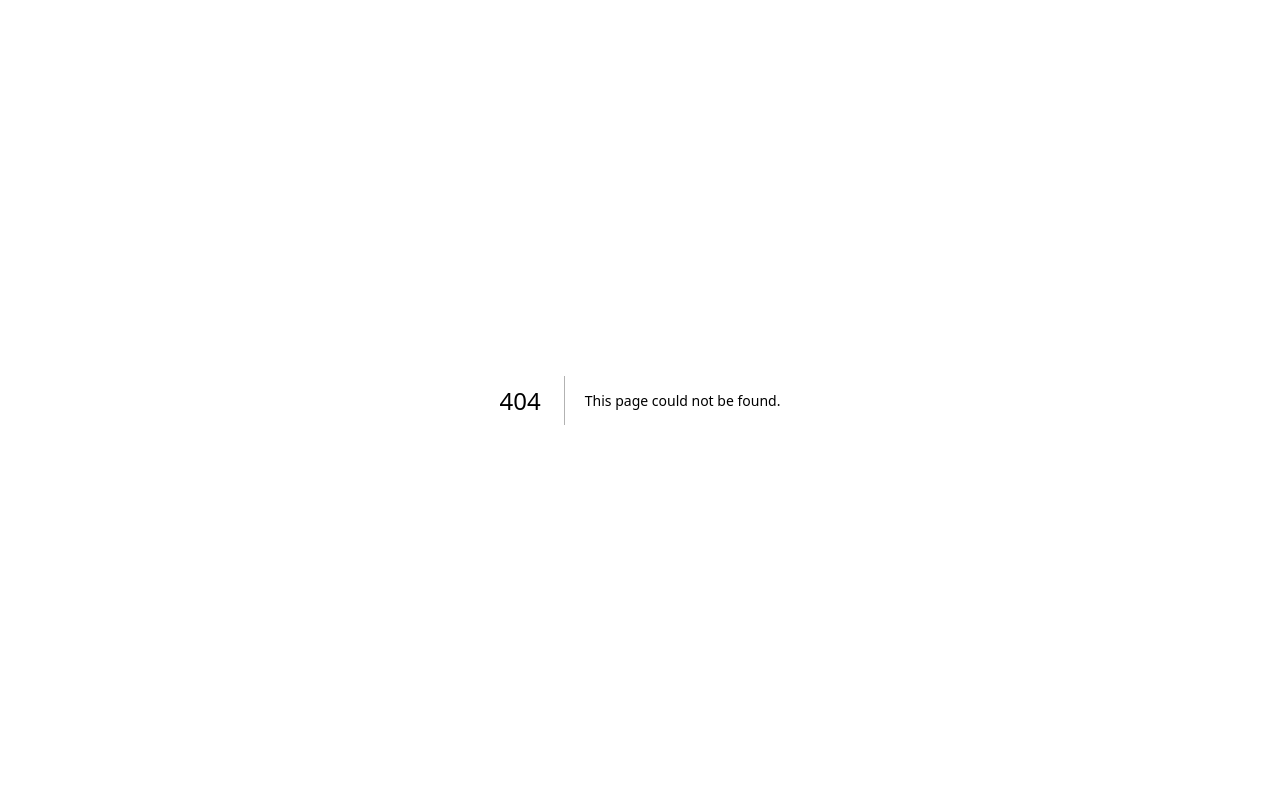
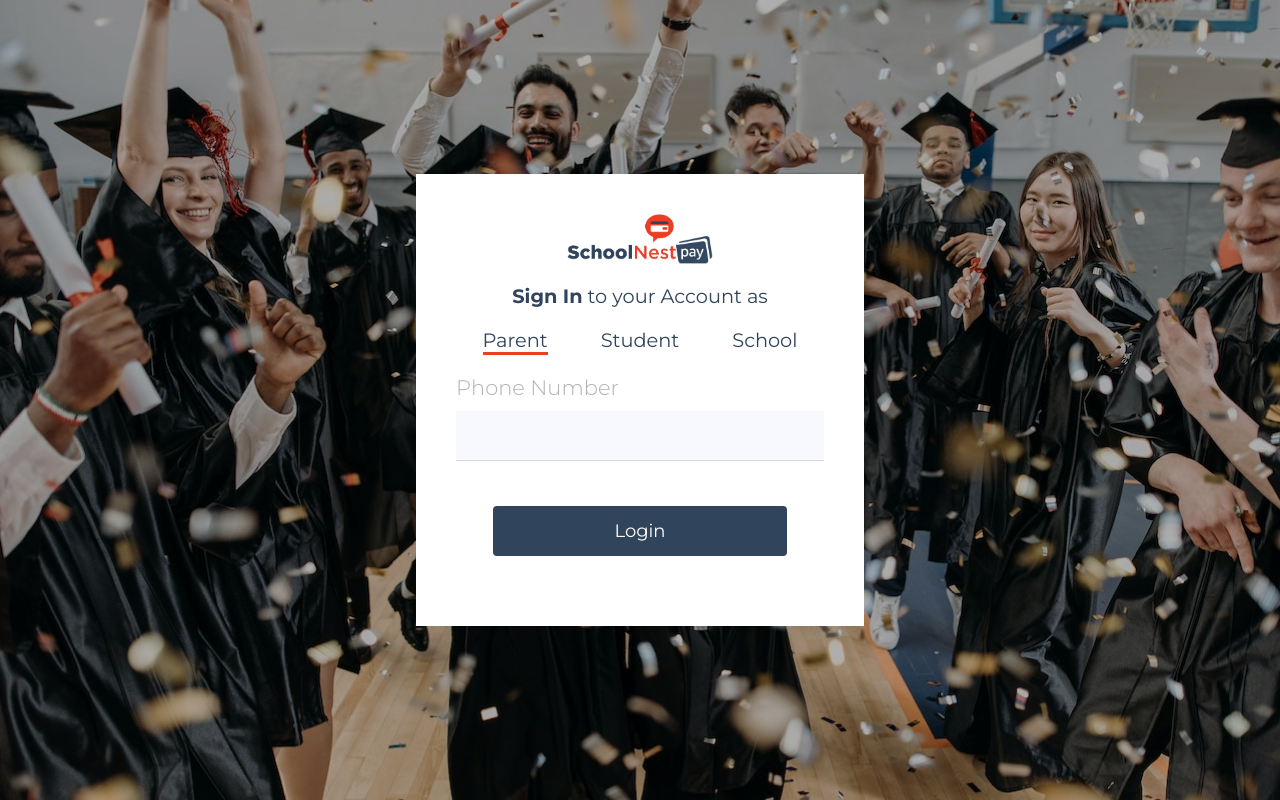
Before and after one commit to akashi7/school, a Next.js app: page /login in a window 1280 px wide. Before the commit this address had no page. Built offline with nearby package versions, Linux system fonts and the light colour scheme.

Commit message:
add login page

```diff
--- a/pages/_app.js
+++ b/pages/_app.js
@@ -1,4 +1,5 @@
 import '../styles/globals.scss'
+import '../styles/login.scss'
 
 export default function App({ Component, pageProps }) {
   return <Component {...pageProps} />
--- /dev/null
+++ b/pages/login.js
@@ -0,0 +1,177 @@
+import React, { useState } from "react";
+// import "../styles/login.scss";
+import Dropdown from "../comps/Dropdown";
+import Logo from "../resources/images/logo.png";
+import { toast } from "react-toastify";
+import Link from "next/link";
+import Image from "next/image";
+
+function Login() {
+  const [userName, setUserName] = useState("");
+  const [password, setPassword] = useState("");
+  const [selected, setSelected] = useState("");
+  const [toggleState, setToggleState] = useState(0);
+
+
+  const notify = () => {
+    return toast.error("Invalid credentials", {
+      position: "top-center",
+      autoClose: 5000,
+      hideProgressBar: false,
+      closeOnClick: true,
+      pauseOnHover: true,
+      draggable: true,
+      theme: "colored",
+    });
+  };
+  const loginHandler = () => {
+    console.log("#---userName: ", userName);
+    console.log("#---password ", password);
+    if (toggleState === 0) {
+      notify();
+    } else if (toggleState === 1) {
+      notify();
+    } else {
+      if (userName === "admin" && password === "secret!1") {
+        // navigate("/sh-dash-b0ard");
+        return <Link href={"/sh-dash-b0ard"} />;
+      } else {
+        notify();
+      }
+    }
+  };
+
+  const toggleTab = (index) => {
+    setToggleState(index);
+  };
+
+  const handleParentLogin = () => {
+    setToggleState(0);
+    // SEND OTP
+  };
+
+  return (
+    <div className="login">
+      <div className="login__card">
+        <div className="login__cardTopContent">
+          <div className="login__logoContainer">
+            <Image src={Logo} alt="school nestpay" />
+          </div>
+          <div className="login__text">
+            <span>Sign In</span> to your Account as
+          </div>
+          <div className="login__accountsTab">
+            <div
+              onClick={handleParentLogin}
+              className={
+                toggleState === 0 ? "login__tab activeTab" : "login__tab"
+              }
+            >
+              Parent
+            </div>
+            <div
+              onClick={() => toggleTab(1)}
+              className={
+                toggleState === 1 ? "login__tab activeTab" : "login__tab"
+              }
+            >
+              Student
+            </div>
+            <div
+              onClick={() => toggleTab(2)}
+              className={
+                toggleState === 2 ? "login__tab activeTab" : "login__tab"
+              }
+            >
+              School
+            </div>
+          </div>
+        </div>
+        {toggleState !== 0 && (
+          <div className="getStartedPage__textField">
+            <label className="getStartedPage__label">Country</label>
+            <Dropdown
+              selected={selected}
+              setSelected={setSelected}
+              options={["Rwanda", "Kenya", "Uganda"]}
+            />
+          </div>
+        )}
+        {toggleState === 0 ? (
+          <div className="getStartedPage__textField">
+            <label className="getStartedPage__label">Phone Number</label>
+            <input
+              className="inputField"
+              type="number"
+              id="parentPhonenumber"
+              name="parentPhonenumber"
+            ></input>
+          </div>
+        ) : toggleState === 1 ? (
+          <div className="getStartedPage__textField">
+            <label className="getStartedPage__label">Student Id</label>
+            <input
+              className="inputField"
+              type="number"
+              id="studentId"
+              name="studentId"
+            ></input>
+          </div>
+        ) : (
+          <>
+            <div className="getStartedPage__textField login__schoolLogin">
+              <label className="getStartedPage__label">Username</label>
+              <input
+                className="inputField"
+                type="number"
+                id="schoolId"
+                name="schoolId"
+                onChange={(e) => setUserName(e.target.value)}
+              ></input>
+            </div>
+            <div className="getStartedPage__textField login__schoolLogin">
+              <label className="getStartedPage__label">Password</label>
+              <input
+                className="inputField"
+                type="password"
+                id="Password"
+                name="password"
+                onChange={(e) => setPassword(e.target.value)}
+              ></input>
+            </div>
+          </>
+        )}
+        {/* {toggleState === 0 ? (
+          <Link
+            className="getStartedPage__formBtn proceedBtn"
+            to="/pr-dash-b0ard"
+          >
+            Sign In
+          </Link>
+        ) : toggleState === 1 ? (
+          <Link
+            className="getStartedPage__formBtn proceedBtn"
+            to="/st-dash-b0ard"
+          >
+            Sign In
+          </Link>
+        ) : (
+          <Link
+            className="getStartedPage__formBtn proceedBtn"
+            to="/sh-dash-b0ard"
+          >
+            Sign In
+          </Link>
+        )} */}
+        <div
+          onClick={loginHandler}
+          className="getStartedPage__formBtn proceedBtn"
+        >
+          Login
+        </div>
+      </div>
+    </div>
+  );
+}
+
+export default Login;
```
Also changed, not shown: styles/login.scss (renamed from styles/login.module.scss).
